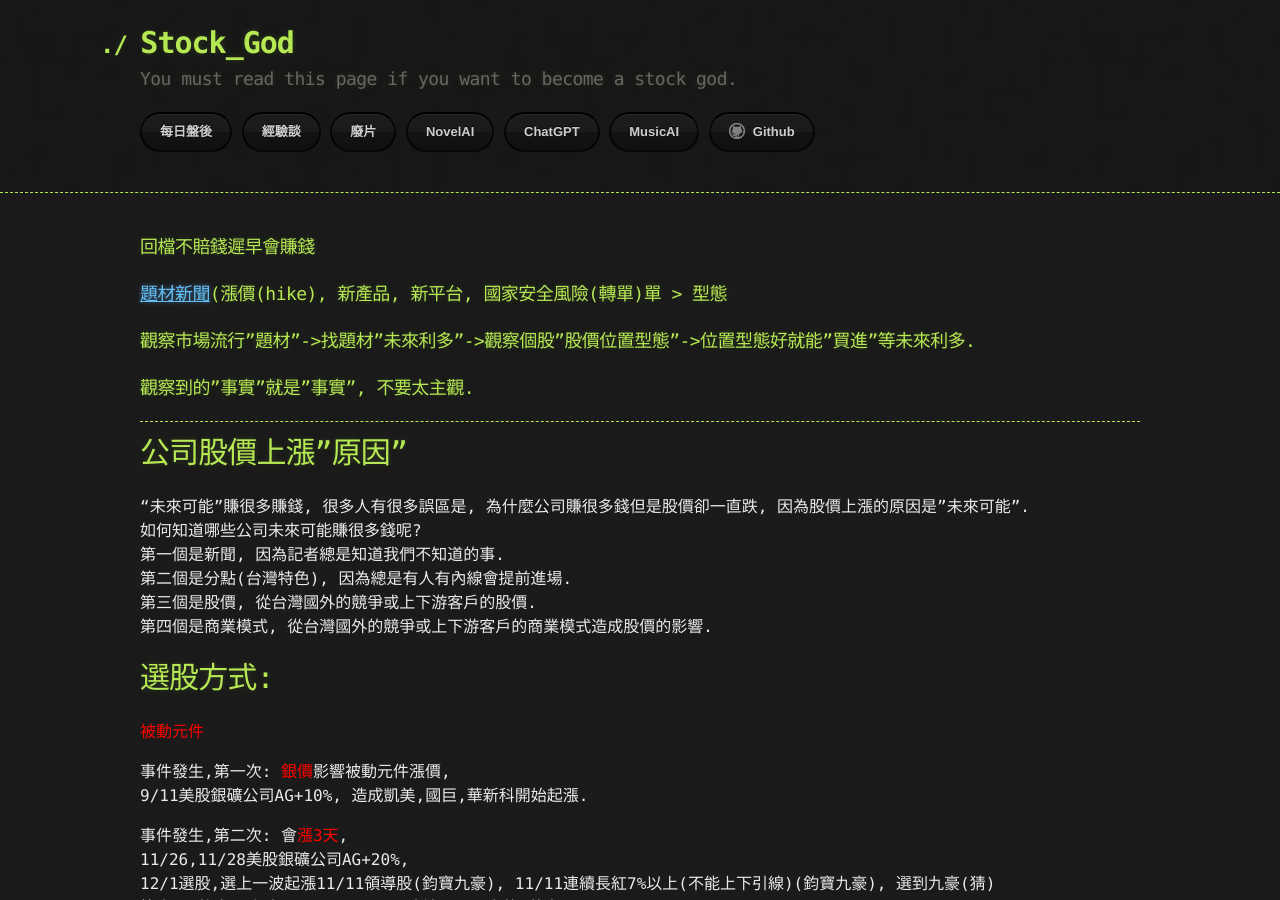
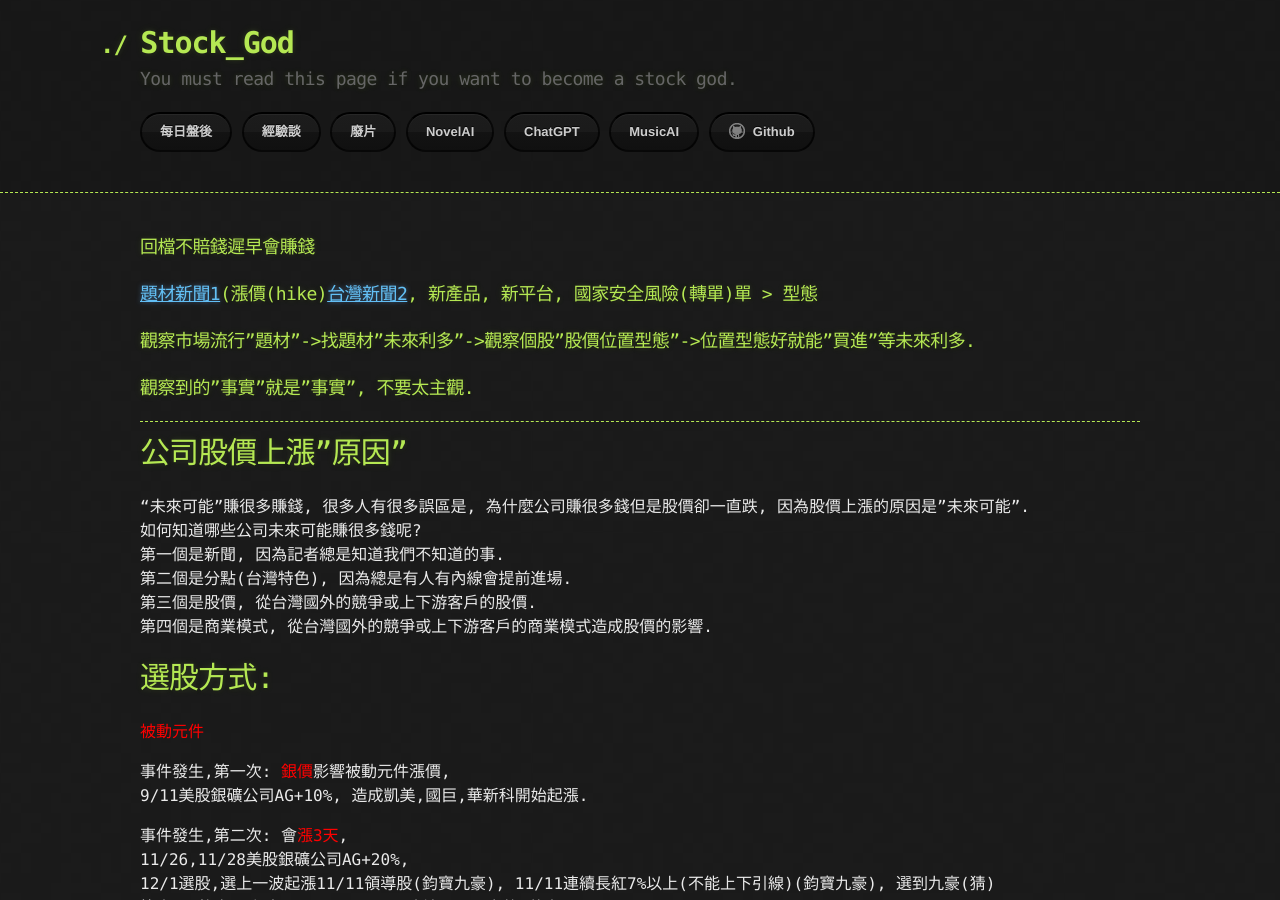
Before and after one commit to lepg5487/Stock_God, a Jekyll site: the page built from experience.md, in a window 1280 px wide and 900 px high. Built offline with Jekyll 4.4.1, drawn with Linux system fonts in a browser that asks for light colours; our own code applies the rules of GitHub Pages for plain Markdown files.

Commit message:
Update experience.md

```diff
--- a/experience.md
+++ b/experience.md
@@ -2,7 +2,7 @@
 layout: testlayouts
 ---
 ### 回檔不賠錢遲早會賺錢
-### [題材新聞](https://www.trendforce.com/news/)(漲價(hike), 新產品, 新平台, 國家安全風險(轉單)單 > 型態
+### [題材新聞1](https://www.trendforce.com/news/)(漲價(hike)[台灣新聞2](https://ieknet.iek.org.tw/ieknews/Default.aspx?currentPageIndex=1&domain=0&indu_idno=0&actiontype=ieknews&tagStr=), 新產品, 新平台, 國家安全風險(轉單)單 > 型態
 ### 觀察市場流行"題材"->找題材"未來利多"->觀察個股"股價位置型態"->位置型態好就能"買進"等未來利多.
 ### 觀察到的"事實"就是"事實", 不要太主觀.
 
```
